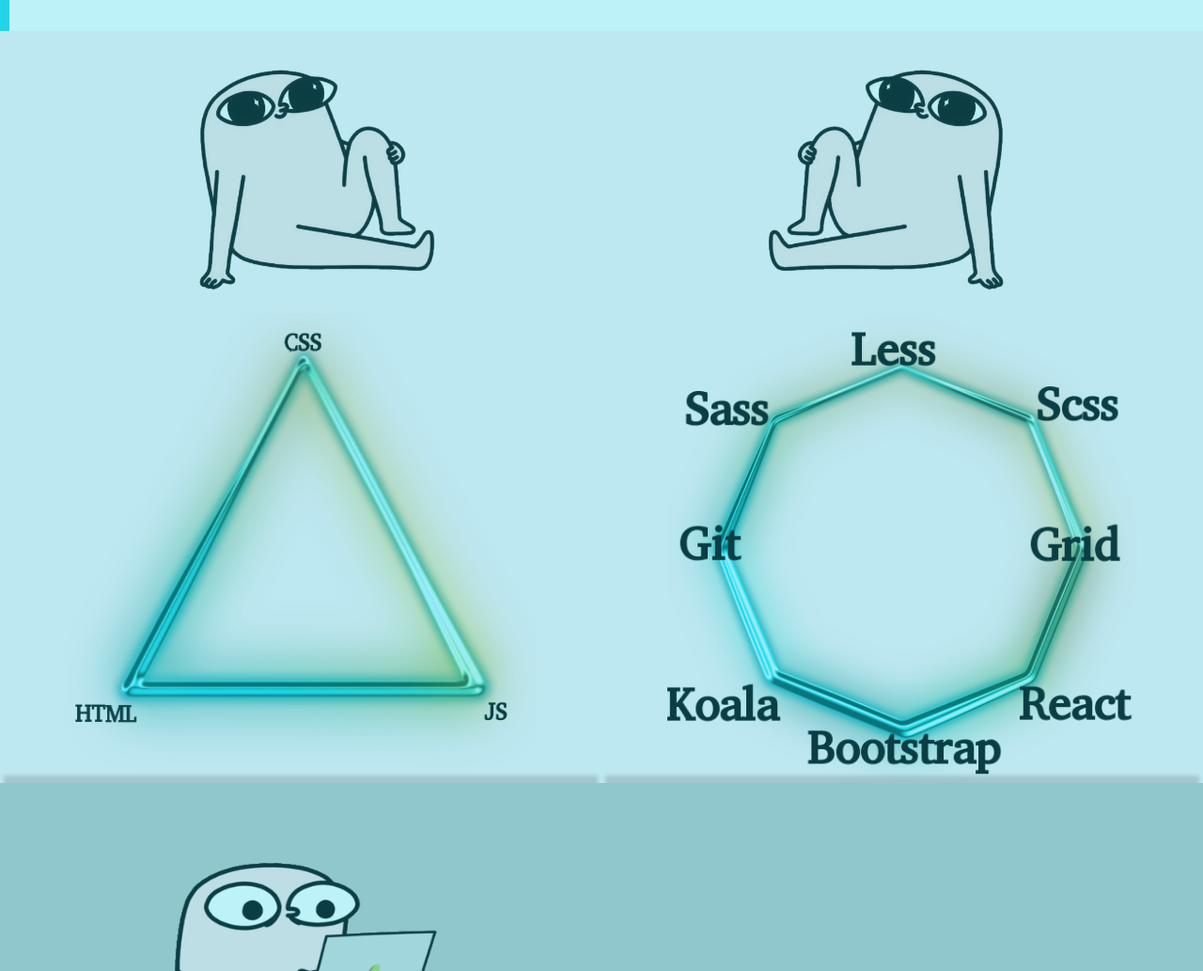
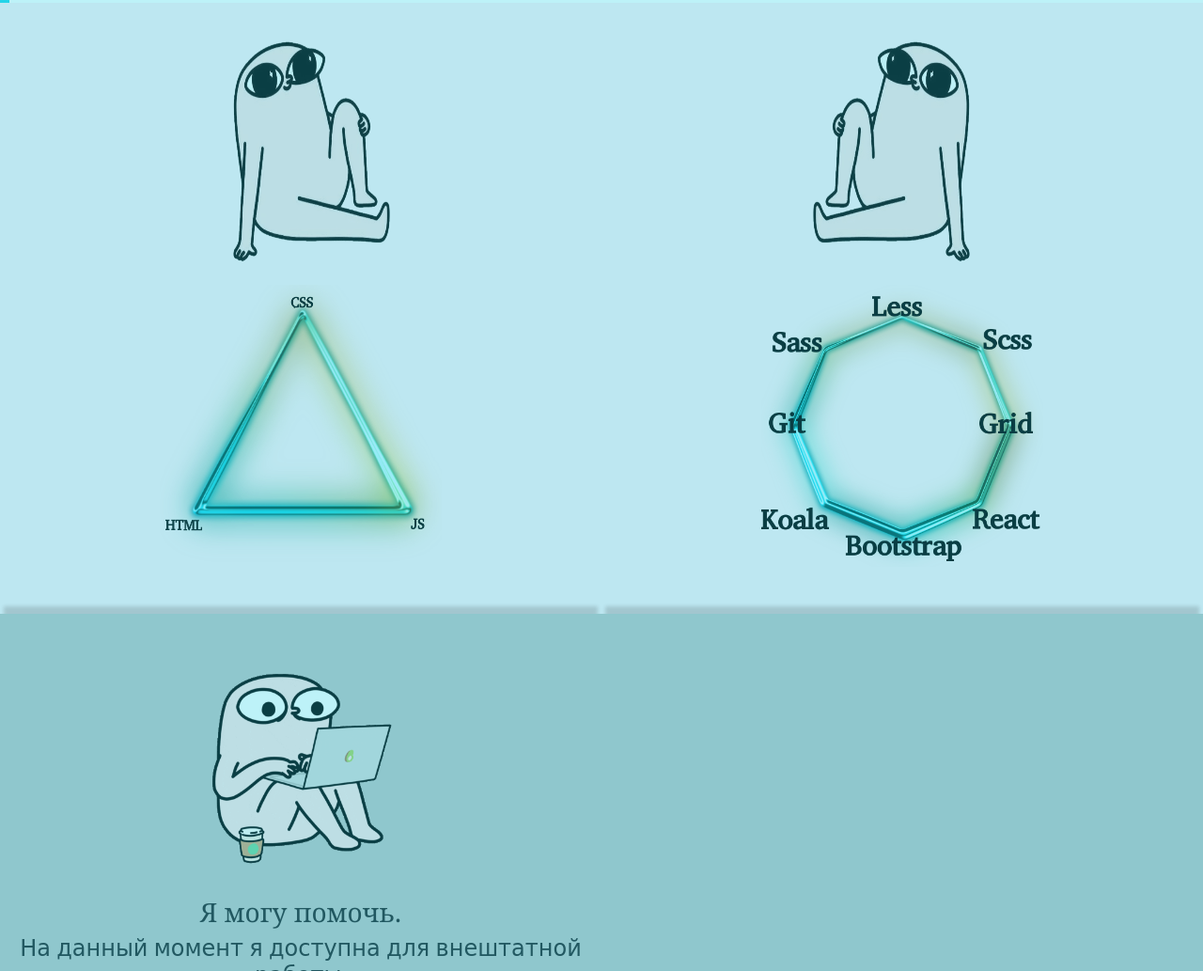
Before and after one commit to roksanadm/landing, a plain HTML site: page index.html in a window 1280 px wide. Shown: the part 977-2010 px from the top of the page at 94% size. Drawn offline with nearby package versions, Linux system fonts and the light colour scheme.

Commit message:
коррект размеры

```diff
--- a/style.sass
+++ b/style.sass
@@ -63,8 +63,7 @@ li
 .sectioninfo
     background: white
     width: 100%
-    height: auto
-    max-height: 700px
+    max-height: 670px
     opacity: 0.7
     display: grid
     overflow: visible
@@ -151,15 +150,16 @@ button
 
 .img-fluid
     display: inline-block
-    height: 500px
-    width: 500px
+    height: 300px
+    width: 300px
     max-width: 100%
     float: left
     margin: 0 auto
+    margin-bottom: 50px
 
 .img-fluid2
     height: 300px
-    width: 300px
+    width: 200px
     margin: 0 auto
 #grid_2
     display: grid
@@ -167,11 +167,11 @@ button
     grid-template-columns: 1fr 1fr
 
 .img-fluid3
-    height: 400px
-    width: 300px
+    height: 300px
+    width: 200px
     margin: 0 auto
 
 .img-fluid4
     height: 300px
-    width: 300px
+    width: 200px
     margin: 0 auto
```
Also changed, not shown: style.css, 1 other file.
